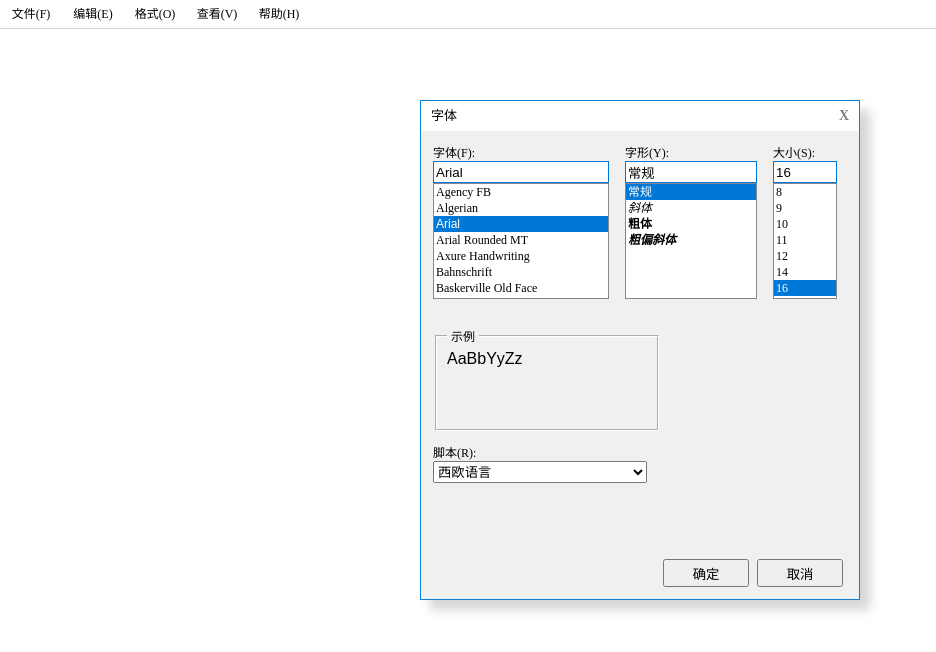
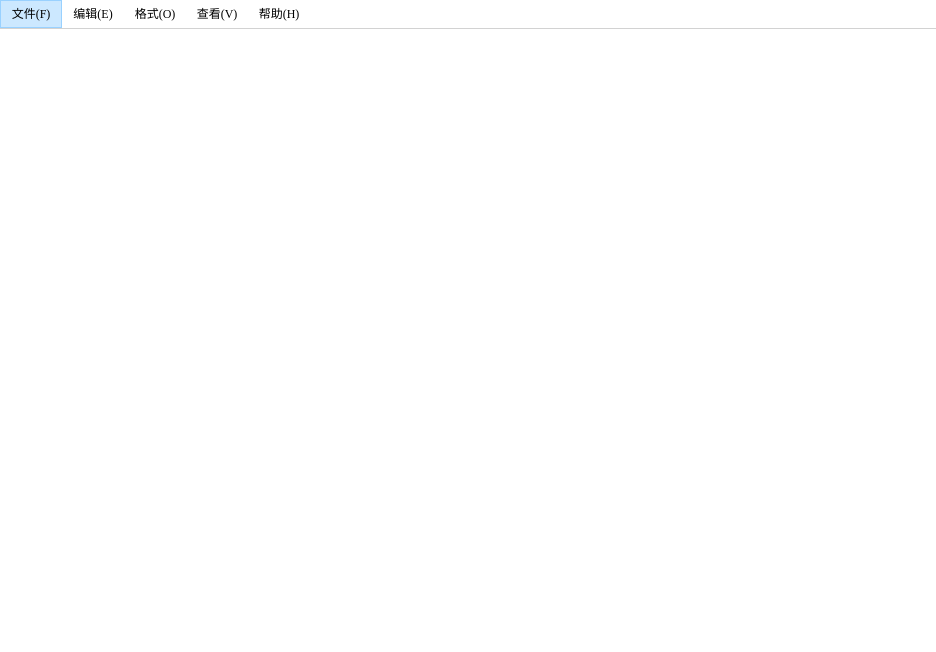
Before and after one commit to jianghaotian/notepad, a plain HTML site: page src/index.html in a window 1280 px wide. Both pictures are taken after a click on the button "确定". Shown: the whole page, without its empty margins (0-936 px from the left). Drawn offline with nearby package versions, Linux system fonts and the light colour scheme.

Commit message:
基本完成修改字体

```diff
--- a/src/com/dlg-font/dlg-font.css
+++ b/src/com/dlg-font/dlg-font.css
@@ -5,13 +5,17 @@
   height: 100%;
   width: 100%;
   z-index: 10;
+  display: none;
+}
+.dlg_font.show {
+  display: block;
 }
 .dlg_font .dlg_font_box {
   position: relative;
-  top: 100px;
+  /* top: 100px; */
   height: 498px;
   width: 438px;
-  margin: 0 auto;
+  margin: 100px auto;
   border: 1px solid #0f7fd6;
   box-shadow: 10px 10px 10px #d6d6d6;
   user-select: none;
--- a/src/com/dlg-font/dlg-font.js
+++ b/src/com/dlg-font/dlg-font.js
@@ -1,9 +1,14 @@
-function DlgFont () {
+function DlgFont (editor) {
   // 元素
+  this.editor = editor;
+  this.$textarea = editor.$textarea;
+
   this.$dlg_font = null;
   this.$select_box_inputs = [];
   this.$select_box_item_lis = [[], [], []];
   this.$sample_p = $('<p>AaBbYyZz</p>');
+  this.nowSelect = [0, 0, 0];
+  this.newSelect = [0, 0, 0];
 
   // 变量
   this.fonts = ['Agency FB', 'Algerian', 'Arial', 'Arial Rounded MT', 'Axure Handwriting', 'Bahnschrift', 'Baskerville Old Face', 'Bauhaus 93', 'Bell MT', 'Berlin Sans FB', 'Bernard MT', 'BlackAdder ITC'],
@@ -23,7 +28,6 @@ function DlgFont () {
         title: '字形(Y):',
         ul: this.styles,
         default: 0
-
       },
       {
         title: '大小(S):',
@@ -36,7 +40,27 @@ function DlgFont () {
     var $dlg_font = $('<div class="dlg_font"></div>');
     var $dlg_font_box = $('<div class="dlg_font_box"></div>');
     // 添加header
-    var $header = $('<div class="header"><div>字体</div><div>X</div></div>');
+    var $header = $('<div class="header"></div>');
+    var $fff = $('<div>字体</div>');
+    var $xxx = $('<div>X</div>')
+    $xxx.click(this.close.bind(this));
+    $header.append($fff);
+    $header.append($xxx);
+    // 跟随鼠标移动
+    $header.mousedown(function (mousedown_e) {
+      var top = $dlg_font_box.position().top;
+      var left = $dlg_font_box.position().left;
+      if (mousedown_e.button == 0) {
+        $dlg_font.mousemove(function (mousemove_e) {
+          $dlg_font_box.css('left', mousemove_e.pageX - mousedown_e.pageX + left + 'px');
+          $dlg_font_box.css('top', mousemove_e.pageY - mousedown_e.pageY + top + 'px');
+        });
+        $dlg_font.mouseup(function () {
+          $dlg_font.off('mousemove');
+          $dlg_font.off('mouseup');
+        });
+      }
+    });
     $dlg_font_box.append($header);
     // body
     var $body = $('<div class="body"></div>');
@@ -63,6 +87,7 @@ function DlgFont () {
       $select_box.append($select_box_item_input);
       $select_box.append($select_box_item_ul);
     }
+    this.selectSave();
     // 添加sample
     var $sample = $('<fieldset class="sample"></fieldset>');
     $sample.append($('<legend>示例</legend>'));
@@ -78,9 +103,11 @@ function DlgFont () {
     // input
     var $btn_ok = $('<input type="button" value="确定" class="btn_ok">');
     var $btn_cancel = $('<input type="button" value="取消" class="btn_cancel">');
-    // TODO: input点击事件
-    // $btn_ok.click();
-    // $btn_cancel.click();
+    $btn_ok.click(function () {
+      this.selectSave();
+      this.close();
+    }.bind(this));
+    $btn_cancel.click(this.close.bind(this));
     // 全部添加元素
     $body.append($select_box);
     $body.append($sample);
@@ -95,6 +122,7 @@ function DlgFont () {
   }
   // 选择li，i为哪个ul，j为哪个li
   this.selectLi = function (i, j) {
+    // 修改选中效果
     for (var k = 0; k < this.$select_box_item_lis[i].length; k++) {
       if (k == j) {
         this.$select_box_item_lis[i][k].addClass('selected');
@@ -102,29 +130,23 @@ function DlgFont () {
         this.$select_box_item_lis[i][k].removeClass('selected');
       }
     }
+    this.newSelect[i] = j;
+    // 修改展示效果
     if (i == 0) {
       // fonts
       this.$select_box_inputs[i].val(this.fonts[j]);
       this.$sample_p.css('font-family', this.fonts[j]);
-
-
     } else if (i == 1) {
       // styles
       this.$select_box_inputs[i].val(this.styles[j]);
-      this.changeStyle(this.$sample_p, j)
-
-
+      this.changeStyle(this.$sample_p, j);
     } else if (i == 2) {
       // sizes
       this.$select_box_inputs[i].val(this.sizes[j]);
       this.$sample_p.css('font-size', this.sizes[j] + 'px');
-
-
     }
-
-
-
   }
+  // 修改style
   this.changeStyle = function ($node, i) {
     if (i == 0) {
       $node.css('font-style', 'normal');
@@ -140,10 +162,22 @@ function DlgFont () {
       $node.css('font-weight', 'bold');
     }
   }
-
-
-
-
-
+  // 保存选择
+  this.selectSave = function () {
+    var newSelect = this.newSelect;
+    this.nowSelect = newSelect;
+    // 修改$editor属性
+    this.$textarea.css('font-family', this.fonts[newSelect[0]]);
+    this.changeStyle(this.$textarea, newSelect[1]);
+    this.$textarea.css('font-size', this.sizes[newSelect[2]] + 'px');
+  }
+  // 关闭字体框
+  this.close = function () {
+    this.$dlg_font.removeClass('show');
+  }
+  // 打开字体框
+  this.open = function () {
+    this.$dlg_font.addClass('show');
+  }
 
 }
--- a/src/com/editor/editor.js
+++ b/src/com/editor/editor.js
@@ -1,15 +1,12 @@
 function Editor () {
   // 元素
-  this.$editor = $('<div class="editor"><textarea spellcheck="false" auto-size="none" wrap="off"></textarea></div>');
+  this.$editor = $('<div class="editor"></div>');
+  this.$textarea = $('<textarea spellcheck="false" auto-size="none" wrap="off"></textarea>');
 
   // 初始化
   this.init = function () {
+    this.$editor.append(this.$textarea);
     return this.$editor;
   }
 
-
-
-
-
-
 }
--- a/src/com/menubar/menubar.js
+++ b/src/com/menubar/menubar.js
@@ -29,7 +29,7 @@ function Menubar() {
         } else {
           var $menu_item = $(`<li class="menu_item">${menuData[i].menuItems[j].title}<span class="shortcut">${menuData[i].menuItems[j].shortcut}</span></li>`)
           // 绑定点击事件
-          $menu_item.click(menuData[i].menuItems[j].handler.bind(this, i, j));
+          $menu_item.click(menuData[i].menuItems[j].handler);
         }
         $menu.append($menu_item);
       }
--- a/src/index.html
+++ b/src/index.html
@@ -11,13 +11,12 @@
 </head>
 <body>
   <div id="notepad"></div>
-
   <script src="https://cdn.jsdelivr.net/npm/jquery@3.4.1/dist/jquery.min.js"></script>
 
   <script src="com/menubar/menubar.js"></script>
   <script src="com/editor/editor.js"></script>
   <script src="com/dlg-font/dlg-font.js"></script>
+  <script src="js/app.js"></script>
   <script src="js/menuData.js"></script>
-  <script src="js/app.js"></script>
 </body>
 </html>
--- a/src/js/app.js
+++ b/src/js/app.js
@@ -1,10 +1,6 @@
-$(function() {
 var $notepad = $('#notepad');
-
 // 菜单
 var menubar = new Menubar();
-  var $menubar = menubar.init(menuData);
-  $notepad.append($menubar)
 
 // 编辑区
 var editor = new Editor();
@@ -12,13 +8,11 @@ $(function() {
 $notepad.append($editor)
 
 // 字体
-  var dlgFont = new DlgFont();
+var dlgFont = new DlgFont(editor);
 var $dlgFont = dlgFont.init();
 $notepad.after($dlgFont)
 
-
+dlgFont.open();
 
 // 点击外部使打开的菜单隐藏
 $notepad.click(menubar.hideMenu.bind(menubar));
-
-});
--- a/src/js/menuData.js
+++ b/src/js/menuData.js
@@ -168,14 +168,7 @@ var menuData = [
         title: '字体(F)...',
         shortcut: '',
         enabled: true,
-        handler: function() {
-          $dlgFont.show({
-            family: np.fontFamily,
-            style: np.fontStyle,
-            size: np.fontSize,
-            okHandler: np.fontHandler
-          });
-        }
+        handler: dlgFont.open.bind(dlgFont)
       }
     ],
     width: '156px'
@@ -211,3 +204,6 @@ var menuData = [
     width: '166px'
   }
 ];
+
+var $menubar = menubar.init(menuData);
+$notepad.append($menubar);
```
Lines whose indentation alone changed are shown as unchanged.
